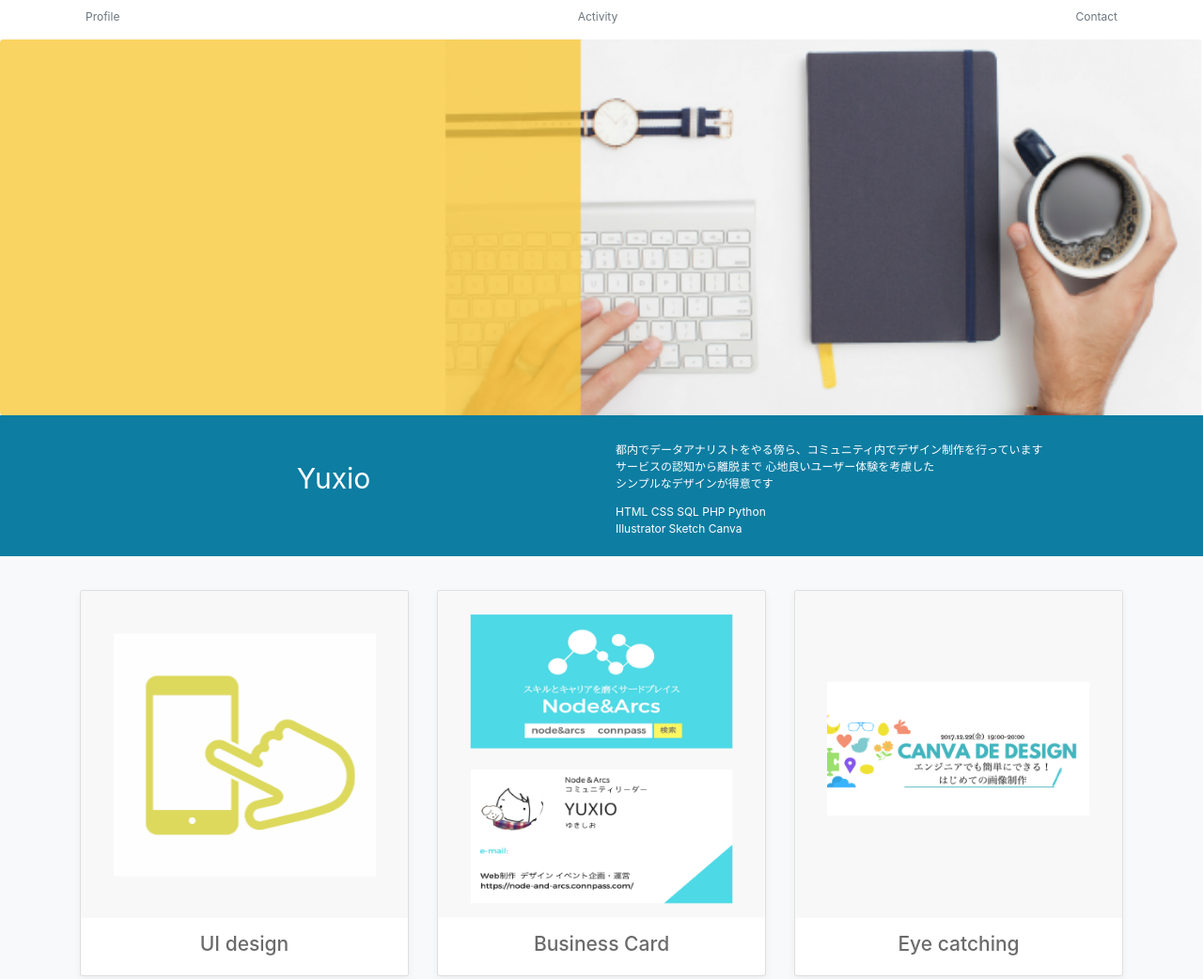
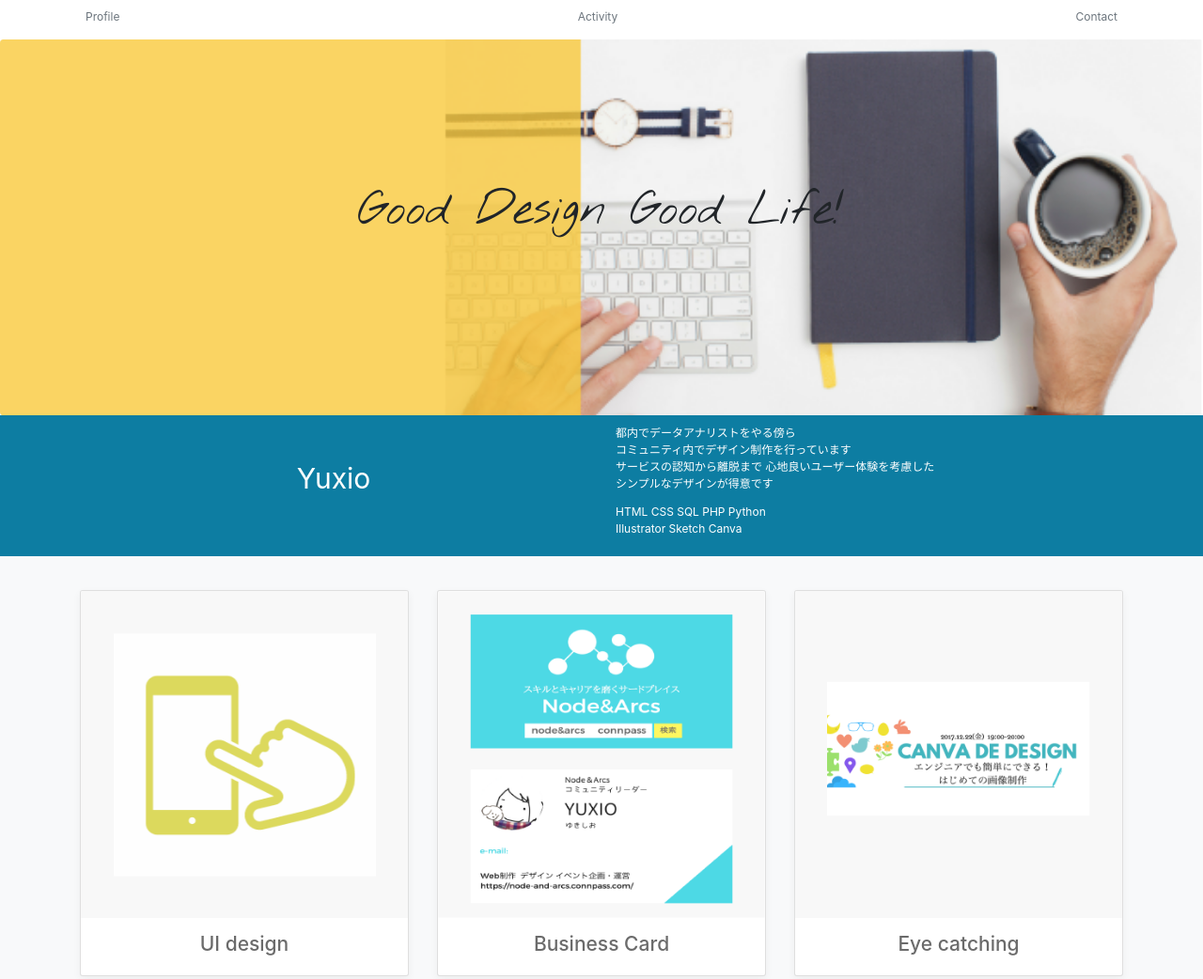
Before and after one commit to YuxioArts/Yuxio_WebSitePage, a plain HTML site: page index.html in a window 1280 px wide. Shown: the top 1042 px of the page at 94% size. Drawn offline with Linux system fonts and the light colour scheme.

Commit message:
top画像の

```diff
--- a/css/album.css
+++ b/css/album.css
@@ -24,7 +24,7 @@
 }
 
 .jumbotron .container {
-  max-width: 40rem;
+  max-width: 50rem;
 }
 
 footer {
--- a/css/top.css
+++ b/css/top.css
@@ -1,6 +1,5 @@
 
 .jumbotron {
-	padding-top: 0px;
     background-image: url(../img/%E3%82%A2%E3%82%BB%E3%83%83%E3%83%88%2014.png);
 	background-size: cover;
 	background-position: 50% 50%;
--- a/index.html
+++ b/index.html
@@ -17,6 +17,8 @@
 
     <!-- Top CSS -->
     <link href="./css/top.css" rel="stylesheet">
+
+    <link href="https://fonts.googleapis.com/css?family=Nothing+You+Could+Do" rel="stylesheet">
 </head>
 
 <body>
@@ -34,7 +36,19 @@
     </header>
     <section class="jumbotron text-center">
         <div class="container">
-            <div class="row">
+            <div style="text-align: center ">
+
+
+                <div class="container">
+                    <div class="text" style="margin-top: 15%;">
+                        <h1 class="jumbotron-heading" style="font-family: 'Nothing You Could Do', cursive; font-size: 50px;">Good Design Good Life!</h1>
+                        <!-- <p class="lead text-muted">いい生活がいいモノ・コトで彩られているように
+                                <br>くらしに溶け込んだデザインを目指します</p> -->
+                    </div>
+
+                </div>
+
+
             </div>
 
         </div>
@@ -46,14 +60,12 @@
         <div class="profile_jumbotron jumbotron-text">
             <div class="container" style="color: white">
                 <div class="row">
-                </div>
-                <div class="row">
                     <div class="col-md-6" style="text-align: center; font-size: 30px;">
                         <br> Yuxio
 
                     </div>
                     <div class="col-md-6" style="margin-top: 10px;margin-bottom: 20px; font-size: 12px;">
-                        <br> 都内でデータアナリストをやる傍ら、コミュニティ内でデザイン制作を行っています
+                        都内でデータアナリストをやる傍ら<br>コミュニティ内でデザイン制作を行っています
                         <br> サービスの認知から離脱まで 心地良いユーザー体験を考慮した
                         <br> シンプルなデザインが得意です
                         <br>
@@ -111,7 +123,7 @@
                         <div class="card mb-4 box-shadow">
                             <img class="card-img-top" src="img/%E3%82%A2%E3%82%BB%E3%83%83%E3%83%88%2026.png" alt="Card image cap">
                             <div class="card-body card-text">
-                                <h3>コミュニティ</h3>
+                                <h3>Community</h3>
                             </div>
                         </div>
                     </div>
```
